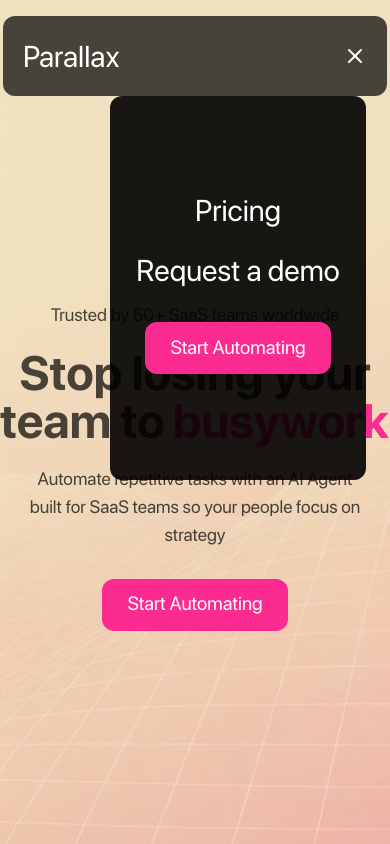
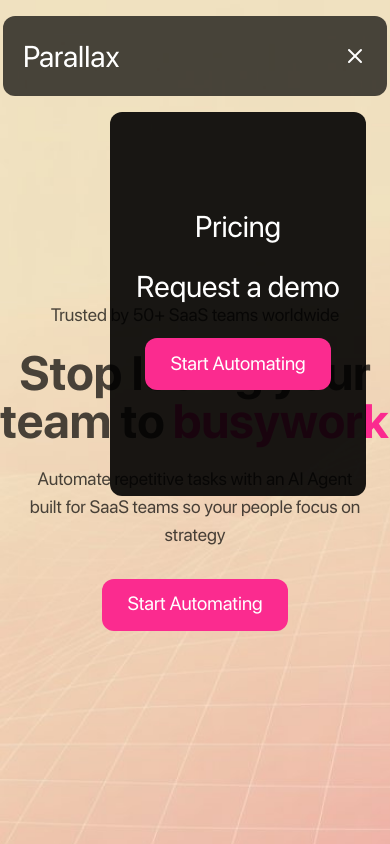
Before and after one commit to FahadBinQaiser/Parallax, a React (Vite) app: page / in a window 390 px wide. Both pictures are taken after a click on the button "Toggle menu". Shown: the top 844 px of the page. Built offline with nearby package versions, Linux system fonts and the light colour scheme.

Commit message:
Adding margin for better UI

```diff
--- a/src/components/Navbar/Navbar.jsx
+++ b/src/components/Navbar/Navbar.jsx
@@ -54,7 +54,7 @@ export default function Navbar() {
 
         <div
           className={`fixed top-24 right-6 w-64 h-96 rounded-xl bg-black/90 z-50
-          transition-all duration-300 ease-in-out flex items-center justify-center
+          transition-all mt-4 duration-300 ease-in-out flex items-center justify-center
           ${
             isOpen
               ? "translate-x-0 opacity-100"
```
